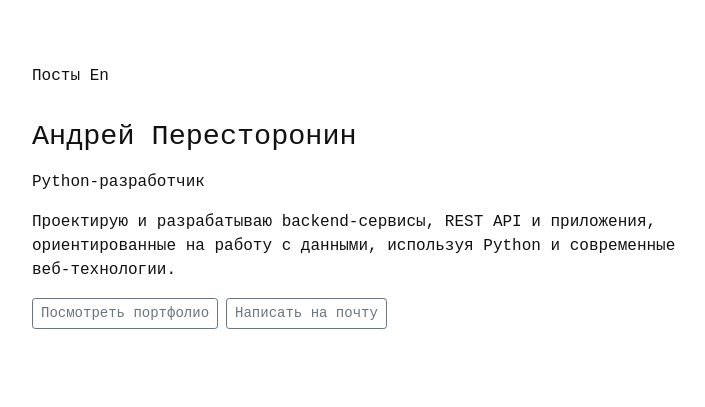
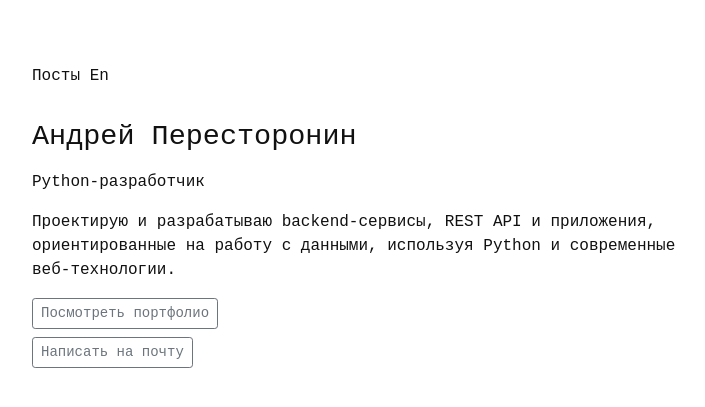
Before and after one commit to prs2rnn/prs2rnn.github.io, a Jekyll site: the page built from ru/index.markdown, in a window 1280 px wide. Shown: the top 407 px of the page, without its empty margins (272-977 px from the left). Built offline with Jekyll 4.4.1, drawn with Linux system fonts in a browser that asks for light colours; some web fonts are replaced.

Commit message:
Update style.css

```diff
--- a/assets/css/style.css
+++ b/assets/css/style.css
@@ -69,6 +69,7 @@ nav a:hover {
   display: flex;
   flex-wrap: wrap;
   gap: 0.5rem;
+  max-width: 250px;
 }
 .button {
   display: inline-block;
```
